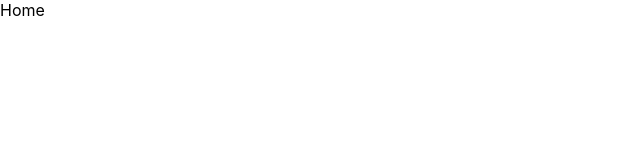
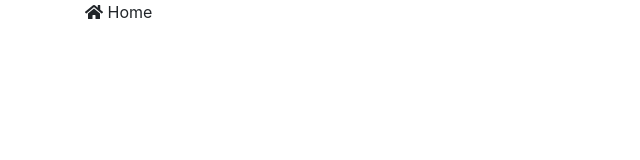
Before and after one commit to 30jovic03/webshop-react, a React (Create React App) app: page / in a window 1280 px wide. Shown: the top 160 px of the page, without its empty margins (0-640 px from the left). Built offline with nearby package versions, Linux system fonts and the light colour scheme.

Commit message:
Install required libraries

```diff
--- a/src/components/App/App.tsx
+++ b/src/components/App/App.tsx
@@ -1,11 +1,14 @@
 import React from 'react';
 import './App.css';
+import { Container, Card } from 'react-bootstrap';
+import { faHome } from '@fortawesome/free-solid-svg-icons';
+import { FontAwesomeIcon } from '@fortawesome/react-fontawesome';
 
 function App() {
   return (
-    <div className="App">
-      Home
-    </div>
+    <Container>
+      <FontAwesomeIcon icon={ faHome } /> Home
+    </Container>
   );
 }
 
--- a/src/index.tsx
+++ b/src/index.tsx
@@ -3,6 +3,12 @@ import ReactDOM from 'react-dom';
 import './index.css';
 import App from './components/App/App';
 import * as serviceWorker from './serviceWorker';
+import 'bootstrap/dist/css/bootstrap.min.css';
+import 'jquery/dist/jquery.js';
+import 'popper.js/dist/popper.js';
+import 'bootstrap/dist/js/bootstrap.min.js';
+import '@fortawesome/fontawesome-free/css/fontawesome.css';
+
 
 ReactDOM.render(
   <React.StrictMode>
```
Also changed, not shown: package.json (+8 -0 lines), 1 other file (tests, documents, lock files or other folders).
